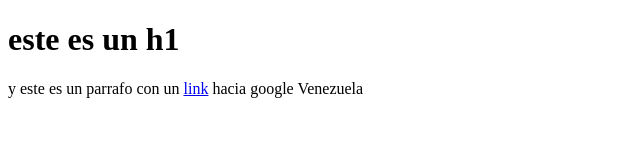
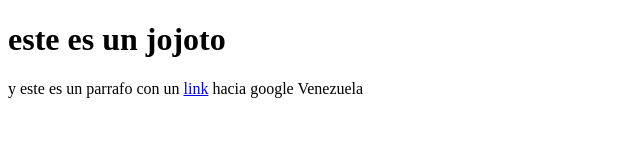
Before and after one commit to ale200x/proyectodemo, a plain HTML site: page index.html in a window 1280 px wide. Shown: the whole page, without its empty margins (0-640 px from the left). Drawn offline with Linux system fonts and the light colour scheme.

Commit message:
first commit

```diff
--- a/index.html
+++ b/index.html
@@ -7,7 +7,7 @@
     <title>Document</title>
 </head>
 <body>
- <h1>este es un h1</h1>
+ <h1>este es un jojoto</h1>
  <p> y este es un parrafo con un <a href="https://www.google.com.ve"> link</a> hacia google Venezuela</p>
 </body>
 </html>
```
